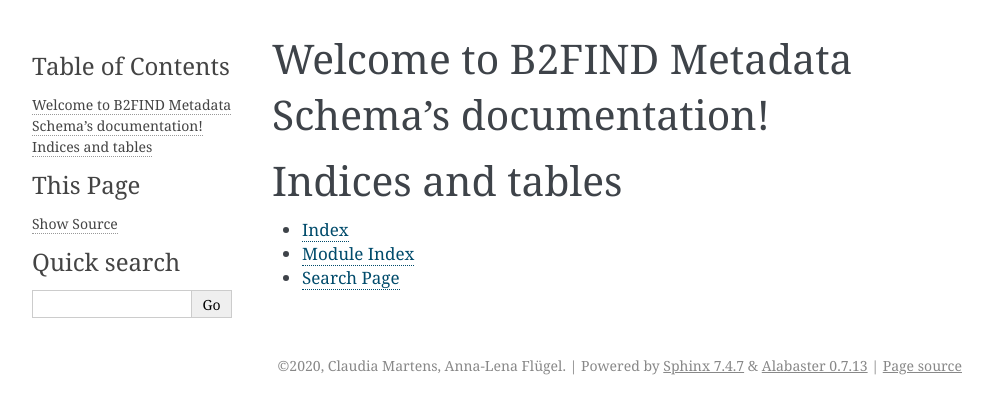
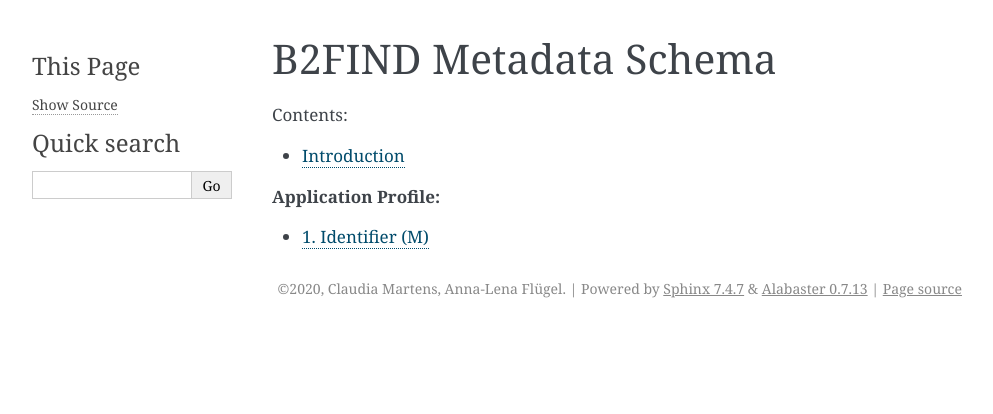
Before and after one commit to EUDAT-B2FIND/schema-doc, a Sphinx documentation site: the page built from docs/index.rst, in a window 1280 px wide. Shown: the top 414 px of the page, without its empty margins (148-1141 px from the left). Built offline with Sphinx 7.4.7, drawn with Linux system fonts in a browser that asks for light colours.

```diff
--- a/docs/index.rst
+++ b/docs/index.rst
@@ -3,18 +3,19 @@
    You can adapt this file completely to your liking, but it should at least
    contain the root `toctree` directive.
 
-Welcome to B2FIND Metadata Schema's documentation!
-==================================================
+
+B2FIND Metadata Schema
+======================
 
 .. toctree::
-   :maxdepth: 2
+   :maxdepth: 1
    :caption: Contents:
 
+   introduction
 
+**Application Profile:**
 
-Indices and tables
-==================
+.. toctree::
+   :maxdepth: 1
 
-* :ref:`genindex`
-* :ref:`modindex`
-* :ref:`search`
+   field_identifier
--- /dev/null
+++ b/requirements.txt
@@ -0,0 +1,4 @@
+# Python requirements file with packages needed to build the documentation.
+# Sphinx==1.3.1
+Sphinx==1.8.2
+sphinx-rtd-theme
```
Also changed, not shown: docs/field_identifier.rst (added, +42 -0 lines), docs/introduction.rst (added, +50 -0 lines), 1 other file.
